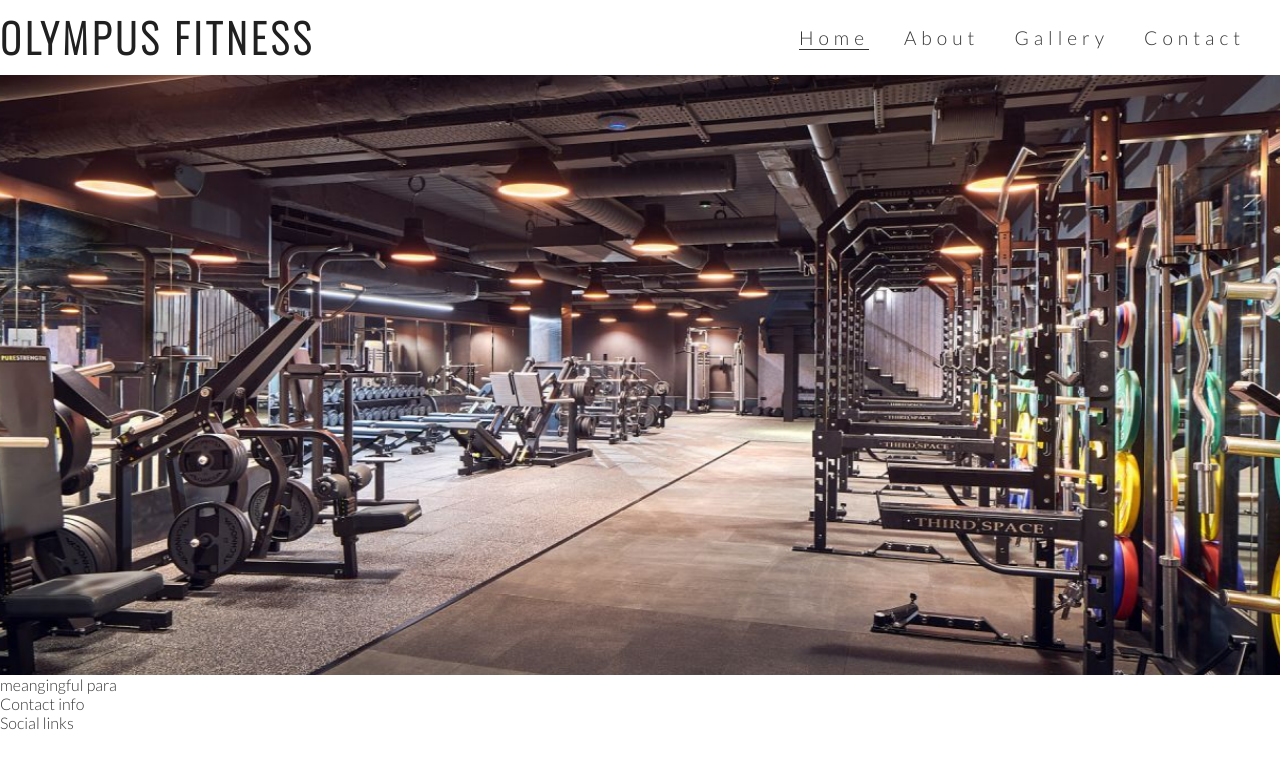
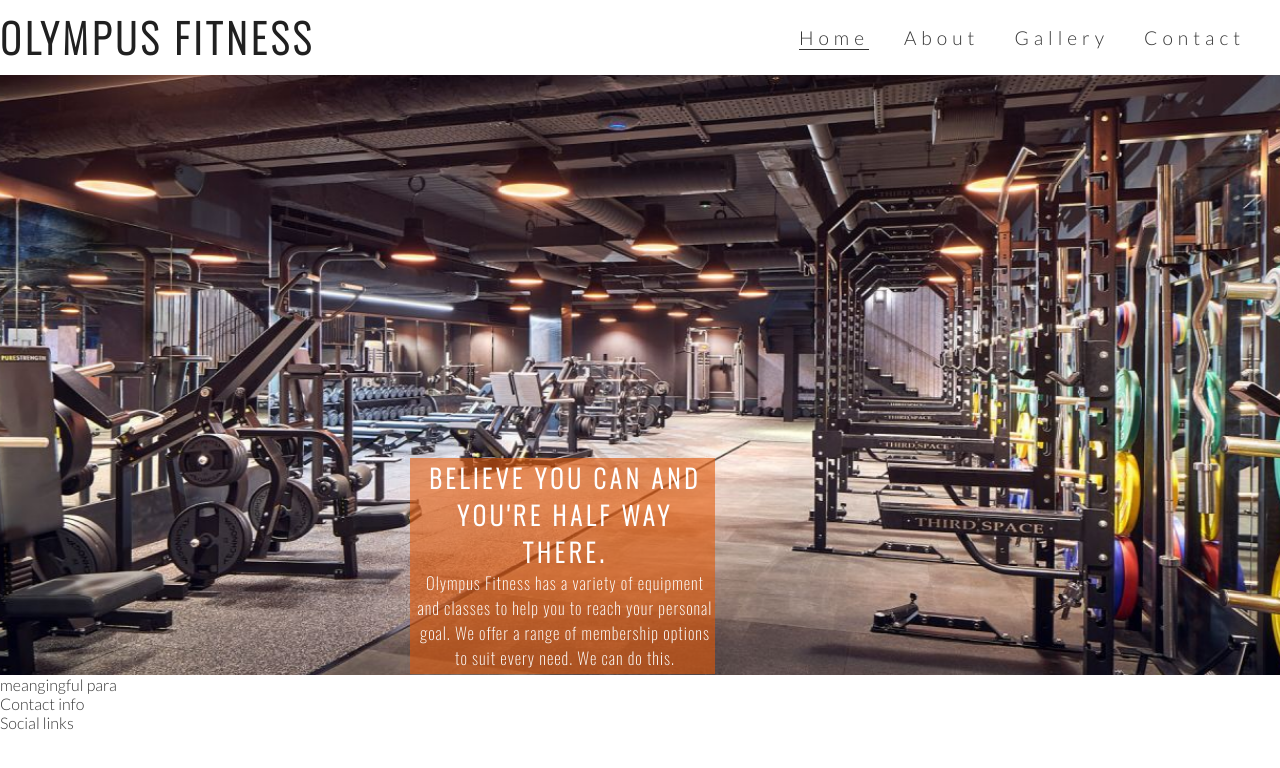
Before and after one commit to AntonyDavidTroy/OlympusFitness, a plain HTML site: page index.html in a window 1280 px wide. Drawn offline with nearby package versions, Linux system fonts and the light colour scheme.

Commit message:
Add cover text and style

```diff
--- a/assets/css/style.css
+++ b/assets/css/style.css
@@ -62,6 +62,12 @@ h1, h2 {
     height: 600px;
     width: 100%;
     overflow: hidden;
+
+    position: relative;
+}
+
+#cover-text, #cover-text h2 {
+    color: white;
 }
 
 #main-image {
@@ -86,3 +92,23 @@ h1, h2 {
         transform: scale(1.05);
         }
 }
+
+#cover-text {
+    font-size: 105%;
+    font-family: Oswald, sans-serif;
+    letter-spacing: 1px;
+    text-align: center;
+
+    width: 300px;
+    height: 215px;
+
+    padding-top: 1px;
+    padding-left: 5px;
+
+    background: rgba(226, 89, 9, 0.6);
+
+    bottom: 1px;
+    right: 565px;
+
+    position: absolute;
+}
--- a/index.html
+++ b/index.html
@@ -33,8 +33,12 @@
         </nav>
     </header>
     <section id="main-outer">
-    <div id="main-image">
-
+    <div id="main-image"></div>
+    <div id="cover-text">
+        <h2>Believe you can and you're half way there.</h2>
+        <p>Olympus Fitness has a variety of equipment and classes to help you to reach your personal goal.
+            We offer a range of membership options to suit every need.
+            We can do this.</p>
     </div>
     </section>
     <section>
```
